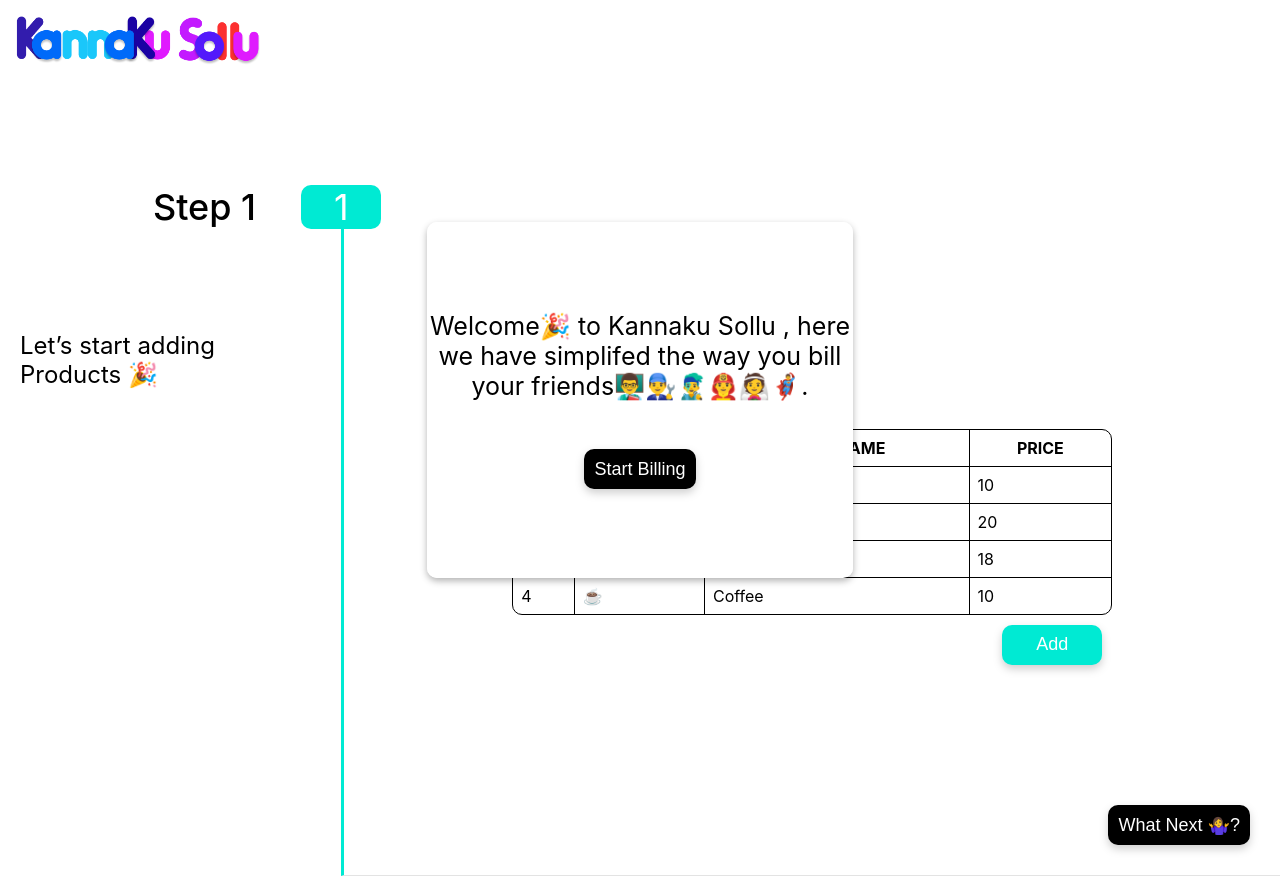
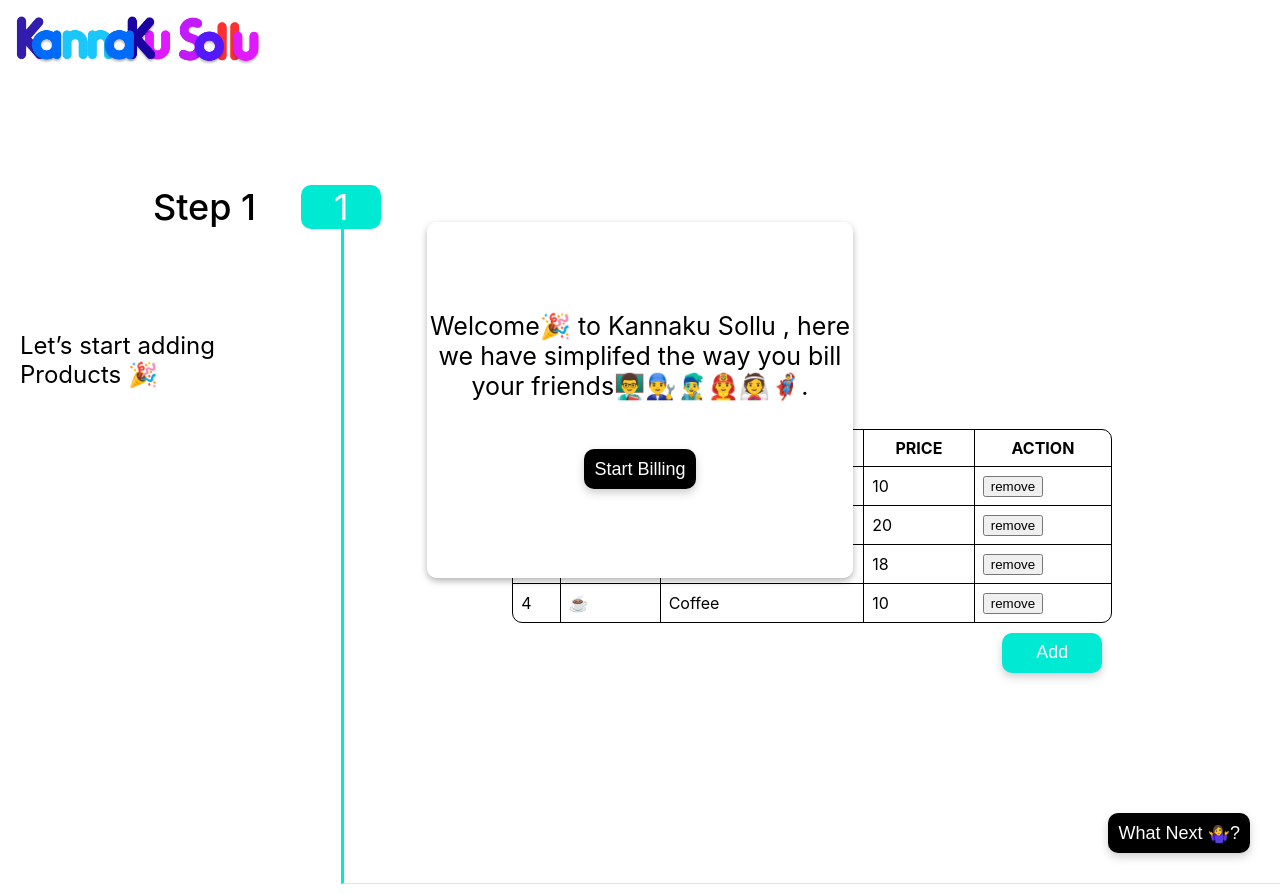
Before and after one commit to suvel/kannaku_sollu, a React (Create React App) app: page / in a window 1280 px wide. Built offline with nearby package versions, Linux system fonts and the light colour scheme.

Commit message:
Implimented functionality to remove product
change log:
1. Generating and assigning unique id to each product that is been added
2. Add Remove buuton to the product table
3. Added functionality to remove button to remove product from the list

```diff
--- a/package.json
+++ b/package.json
@@ -13,6 +13,7 @@
     "react-scroll": "^1.8.2",
     "react-spring": "^9.2.3",
     "react-table": "^7.7.0",
+    "uniqid": "^5.4.0",
     "web-vitals": "^1.0.1"
   },
   "scripts": {
--- a/src/component/Step1.js
+++ b/src/component/Step1.js
@@ -2,10 +2,18 @@
 import "./Step1.scss";
 import Table from "./Table";
 import Button from "./Button";
-import { AppContext } from "../context/AppProvider";
+import { AppContext, reducerActTypes } from "../context/AppProvider";
 
 const Step1 = ({ toggleAddPrdModal }) => {
-  const { state } = useContext(AppContext);
+  const { state, dispatch } = useContext(AppContext);
+
+  const removeProduct = (product) => {
+    const prdRowData = product.row.original;
+    const prodId = prdRowData.id;
+    const newProducts = state.products.filter((prd) => prd.id !== prodId);
+
+    dispatch({ type: reducerActTypes.SET_PRODUCT, value: newProducts });
+  };
 
   const columns = React.useMemo(
     () => [
@@ -20,6 +28,17 @@
       {
         Header: "PRICE",
         accessor: "prdPrice",
+      },
+      {
+        Header: "ACTION",
+        Cell: ({ cell }) => (
+          <button
+            value={cell.row.values.name}
+            onClick={() => removeProduct(cell)}
+          >
+            remove
+          </button>
+        ),
       },
     ],
     []
@@ -36,7 +55,6 @@
           name={"Add"}
           variant={"solid"}
         />
-        {/* <Button name={"Remove"} variant={"outlined"} /> */}
       </div>
     </div>
   );
--- a/src/context/AppProvider.js
+++ b/src/context/AppProvider.js
@@ -1,7 +1,7 @@
 import { createContext, useReducer } from "react";
+import generateArrProducts from "../functions/generateArrProducts";
 
-const initialArg = {
-  products: [
+const sampleProducts = [
   {
     icon: "🍪",
     prdName: "Butter Biscuit",
@@ -22,11 +22,16 @@
     prdName: "Coffee",
     prdPrice: "10",
   },
-  ],
+];
+
+const initialArg = {
+  products: generateArrProducts(sampleProducts),
   members: [
     {
       memName: "Mark Stain",
     },
+  ],
+  members: [
     {
       memName: "Drake Remorey",
     },
@@ -37,6 +42,8 @@
       prodExp: "2x🍎+3x🍪",
       total: 70,
     },
+  ],
+  shares: [
     {
       memName: "Drake Remorey",
       prodExp: "1x☕+2x🚬+1x🍪",
--- /dev/null
+++ b/src/entity/product.js
@@ -0,0 +1,19 @@
+import getUniquieId from "../functions/getUniqueId";
+
+class Product {
+  constructor(prdName, icon, prdPrice) {
+    this.icon = icon;
+    this.prdName = prdName;
+    this.prdPrice = prdPrice;
+  }
+  getProduct() {
+    return {
+      id: getUniquieId(),
+      icon: this.icon,
+      prdName: this.prdName,
+      prdPrice: this.prdPrice,
+    };
+  }
+}
+
+export default Product;
--- /dev/null
+++ b/src/functions/generateArrProducts.js
@@ -0,0 +1,14 @@
+import Product from "../entity/product";
+
+const generateArrProducts = (prodArr) => {
+  let newProds = [];
+
+  prodArr.forEach((prod) => {
+    const product = new Product(prod.prdName, prod.icon, prod.prdPrice);
+    newProds.push(product.getProduct());
+  });
+
+  return newProds;
+};
+
+export default generateArrProducts;
--- /dev/null
+++ b/src/functions/getUniqueId.js
@@ -0,0 +1,7 @@
+import uniqid from "uniqid";
+
+const getUniquieId = () => {
+  return uniqid();
+};
+
+export default getUniquieId;
```
Also changed, not shown: 1 other file (tests, documents, lock files or other folders). Lines whose indentation alone changed are shown as unchanged.
